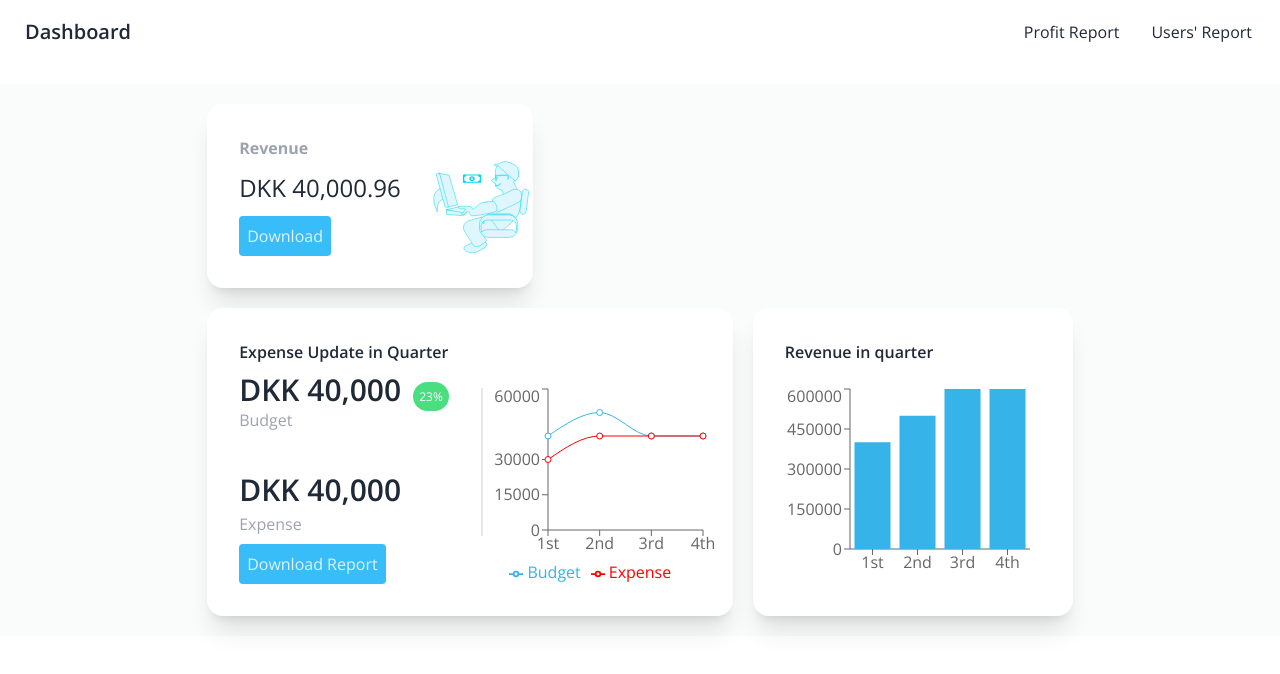
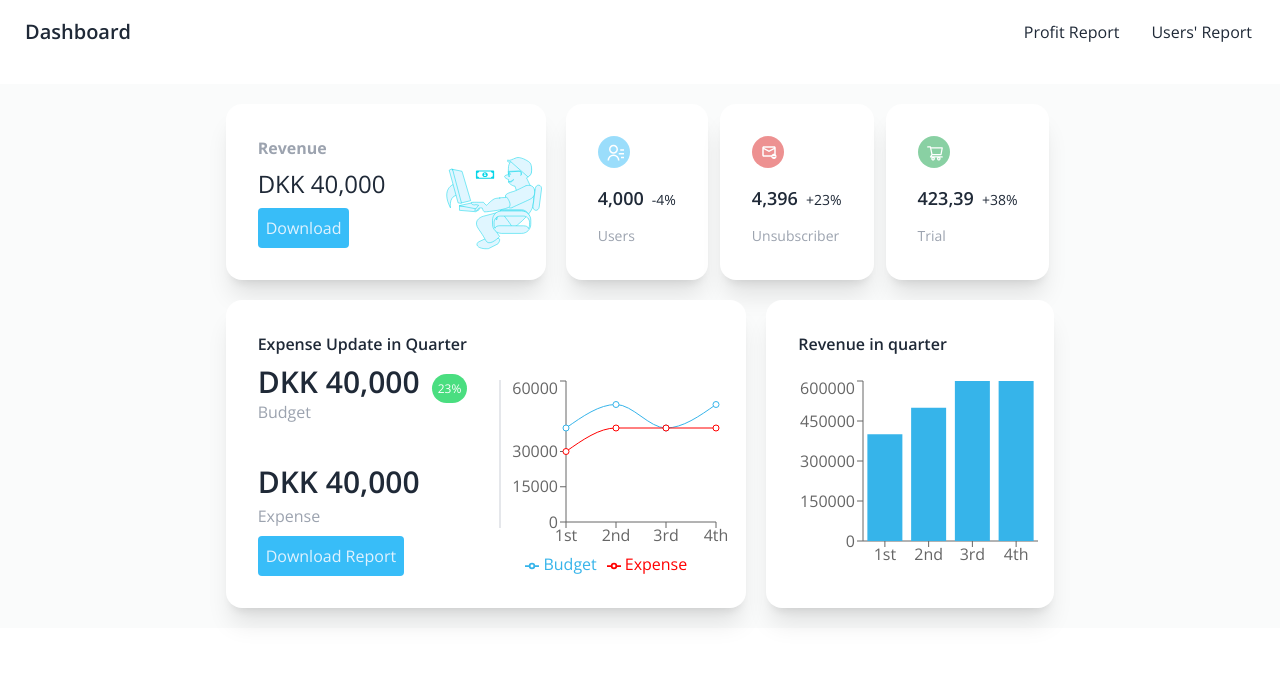
Before and after one commit to ZHANGJialiHappy/Dashboard, a React (Create React App) app: page / in a window 1280 px wide. Shown: the top 674 px of the page. Built offline with nearby package versions, Linux system fonts and the light colour scheme.

Commit message:
feat: user analysis

```diff
--- a/src/components/Charts/ExpenseLineChart.tsx
+++ b/src/components/Charts/ExpenseLineChart.tsx
@@ -1,4 +1,4 @@
-import { CartesianGrid, Legend, Line, LineChart, XAxis, YAxis } from "recharts"
+import { CartesianGrid, Legend, Line, LineChart, Tooltip, XAxis, YAxis } from "recharts"
 
 type Props = {
     width: number;
@@ -26,6 +26,7 @@ function ExpenseLineChart({width, height, horizontal, vertical, data} : Props) {
                 <CartesianGrid strokeDasharray="10 10" horizontal={horizontal} vertical={vertical} />
                 <XAxis dataKey="name" />
                 <YAxis />
+                <Tooltip />
                 <Line type="monotone" dataKey="Budget" stroke="#36B4EA" activeDot={{ r: 4 }} />
                 <Line type="monotone" dataKey="Expense" stroke="#FF0000" activeDot={{ r: 4 }} />
             </LineChart>
--- a/src/components/Charts/UsersLineChart.tsx
+++ b/src/components/Charts/UsersLineChart.tsx
@@ -1,19 +1,19 @@
 import { LineChart, Line, XAxis, YAxis, CartesianGrid, Tooltip, Legend } from 'recharts';
-import { usersData } from '../../data/dummy';
 
 type Props = {
     width: number;
     height: number;
     horizontal: boolean;
     vertical: boolean;
+    data: any;
 }
 
-function UsersLinechart({width, height, horizontal, vertical} : Props) {
+function UsersLinechart({width, height, horizontal, vertical, data} : Props) {
   return (
       <LineChart
         width={width}
         height={height}
-        data={usersData}
+        data={data}
         margin={{
           top: 5,
           right: 30,
--- a/src/data/dummy.tsx
+++ b/src/data/dummy.tsx
@@ -20,7 +20,7 @@ export const quarterlyExpenseData = [
   },
   {
     name: '4th',
-    Budget: 40000,
+    Budget: 50000,
     Expense: 40000,
   },
 ];
@@ -235,19 +235,73 @@ export const yearlyProfitData = [
 
 export const usersData = [
   {
-    name: 'January',
+    name: 'Jan.',
     Users: 4000,
     Unsubscribers: 500,
     Trial: 2400,
   },
   {
-    name: 'Feburary',
+    name: 'Feb.',
     Users: 3000,
     Unsubscribers: 400,
     Trial: 2210,
   },
   {
-    name: 'March',
+    name: 'Mar.',
+    Users: 2000,
+    Unsubscribers: 40,
+    Trial: 2290,
+  },
+  {
+    name: 'Apr.',
+    Users: 4000,
+    Unsubscribers: 500,
+    Trial: 2400,
+  },
+  {
+    name: 'May',
+    Users: 3000,
+    Unsubscribers: 400,
+    Trial: 2210,
+  },
+  {
+    name: 'June',
+    Users: 2000,
+    Unsubscribers: 40,
+    Trial: 2290,
+  },
+  {
+    name: 'July',
+    Users: 4000,
+    Unsubscribers: 500,
+    Trial: 2400,
+  },
+  {
+    name: 'Aug.',
+    Users: 3000,
+    Unsubscribers: 400,
+    Trial: 2210,
+  },
+  {
+    name: 'Sep.',
+    Users: 2000,
+    Unsubscribers: 40,
+    Trial: 2290,
+  },
+  {
+    name: 'Oct.',
+    Users: 4000,
+    Unsubscribers: 500,
+    Trial: 2400,
+  },
+  {
+    name: 'Nov.',
+    Users: 3000,
+    Unsubscribers: 400,
+    Trial: 2210,
+  },
+  {
+    name: 'Dec.',
     Users: 2000,
     Unsubscribers: 40,
     Trial: 2290,
@@ -257,12 +311,11 @@ export const usersData = [
 export const usersGrowthData = [
   {
     icon: <RiContactsLine />,
-    amount: '4000',
+    amount: '4,000',
     percentage: '-4%',
     title: 'Users',
     iconColor: '#FFFFFF',
-    iconBg: 'sky-400',
-    iconOp: 'opacity-50',
+    iconBg: '#38bdf8',
     pcColor: 'red-600',
   },
   {
@@ -271,8 +324,7 @@ export const usersGrowthData = [
     percentage: '+23%',
     title: 'Unsubscriber',
     iconColor: '#FFFFFF',
-    iconBg: 'red-600',
-    iconOp: 'opacity-50',
+    iconBg: '#DC2626',
     pcColor: 'green-600',
   },
   {
@@ -281,8 +333,7 @@ export const usersGrowthData = [
     percentage: '+38%',
     title: 'Trial',
     iconColor: '#FFFFFF',
-    iconBg: 'red-600',
-    iconOp: 'opacity-50',
+    iconBg: '#16A34A',
     pcColor: 'green-600',
   },
 ];
--- a/src/pages/Dashboard.tsx
+++ b/src/pages/Dashboard.tsx
@@ -1,6 +1,6 @@
 import { ExpenseLineChart, RevenueBarchart } from "../components";
 import layer1 from "../data/layer1.svg";
-import { quarterlyRevenueData, quarterlyExpenseData } from '../data/dummy';
+import { quarterlyRevenueData, quarterlyExpenseData, usersGrowthData } from '../data/dummy';
 
 function Dashboard() {
 
@@ -8,15 +8,34 @@ function Dashboard() {
     <div className="mt-5 bg-main-bg flex justify-center">
       <div>
         <div className="m-5 flex-wrap flex">
-          <div className="card card-side w-82 bg-base-100 shadow-xl">
+          <div className="card card-side w-80 h-44 bg-base-100 shadow-xl">
             <div className="card-body">
               <p className="font-bold text-gray-400">Revenue</p>
-              <p className="text-2xl">DKK 40,000.96</p>
+              <p className="text-2xl">DKK 40,000</p>
               <div className="card-actions">
                 <button className="rounded bg-sky-400 opacity-0.9 text-sky-100 hover:drop-shadow-xl p-2 ">Download</button>
               </div>
             </div>
             <figure><img src={layer1} alt="earning" /></figure>
+          </div>
+          <div className="flex ml-5 flex-wrap justify-center gap-3 items-center">
+            {usersGrowthData.map((item) => (
+              <div key={item.title} className="card w-50 h-44 bg-base-100 shadow-xl">
+                <div className="card-body">
+                  <button
+                  type="button"
+                  style={{color:item.iconColor, backgroundColor:item.iconBg}}
+                  className="text-lg w-8 h-8 opacity-50 rounded-full p-2 hover:drop-shadow-xl">
+                    {item.icon}
+                  </button>
+                  <p className="mt-2">
+                    <span className="text-lg font-semibold">{item.amount}</span>
+                    <span className={`text-sm text-${item.pcColor} ml-2`}>{item.percentage}</span>
+                  </p>
+                  <p className="text-sm text-gray-400 mt-1">{item.title}</p>
+                </div>
+              </div>
+            ))}
           </div>
           <div>
 
@@ -45,13 +64,13 @@ function Dashboard() {
             </div>
             <div className="bg-gray-200 self-stretch w-0.5 my-20"></div>
             <div className="mb-8">
-              <ExpenseLineChart width={250} height={200} horizontal={false} vertical={false} data={quarterlyExpenseData}/>
+              <ExpenseLineChart width={245} height={200} horizontal={false} vertical={false} data={quarterlyExpenseData} />
             </div>
           </div>
-          <div className="card w-80 bg-base-100 shadow-xl ml-5">
+          <div className="card w-72 bg-base-100 shadow-xl ml-5">
             <div className="card-body">
               <p className="font-semibold">Revenue in quarter</p>
-              <RevenueBarchart width={250} height={200} horizontal={false} vertical={false} data={quarterlyRevenueData} />
+              <RevenueBarchart width={245} height={200} horizontal={false} vertical={false} data={quarterlyRevenueData} />
             </div>
           </div>
         </div>
--- a/src/pages/UsersReport.tsx
+++ b/src/pages/UsersReport.tsx
@@ -1,4 +1,5 @@
 import { UsersLineChart } from "../components";
+import { usersData } from "../data/dummy";
 
 function UsersReport() {
   return (
@@ -8,12 +9,21 @@ function UsersReport() {
         <p className="m-5 text-3xl flex justify-center"> Yearly Profit Analysis</p>
         <div className="mt-20 card card-side m-5 items-center w-auto justify-center bg-base-100 shadow-xl">
           <div>
-            <UsersLineChart width={600} height={250} horizontal={true} vertical={true} />
+            <UsersLineChart width={600} height={400} horizontal={true} vertical={true} data={usersData}/>
           </div>
           <div className="card-body">
+          <h2 className="card-title">About users in total</h2>
             <p>20% year-on-year growth.</p>
             <p>Last year's goal was to grow by 10%</p>
             <p>Exceeded expectations 5000 users.</p>
+            <h2 className="card-title">About unsubscribers</h2>
+            <p>20% year-on-year decrease.</p>
+            <p>Last year's goal was to reduce by 10%</p>
+            <p>5000 less subscribers.</p>
+            <h2 className="card-title">About trials</h2>
+            <p>20% year-on-year increase.</p>
+            <p>Last year's goal was to growth by 10%</p>
+            <p>Exceeded expectations 5000 users in trial.</p>
           </div>
         </div>
 
```
